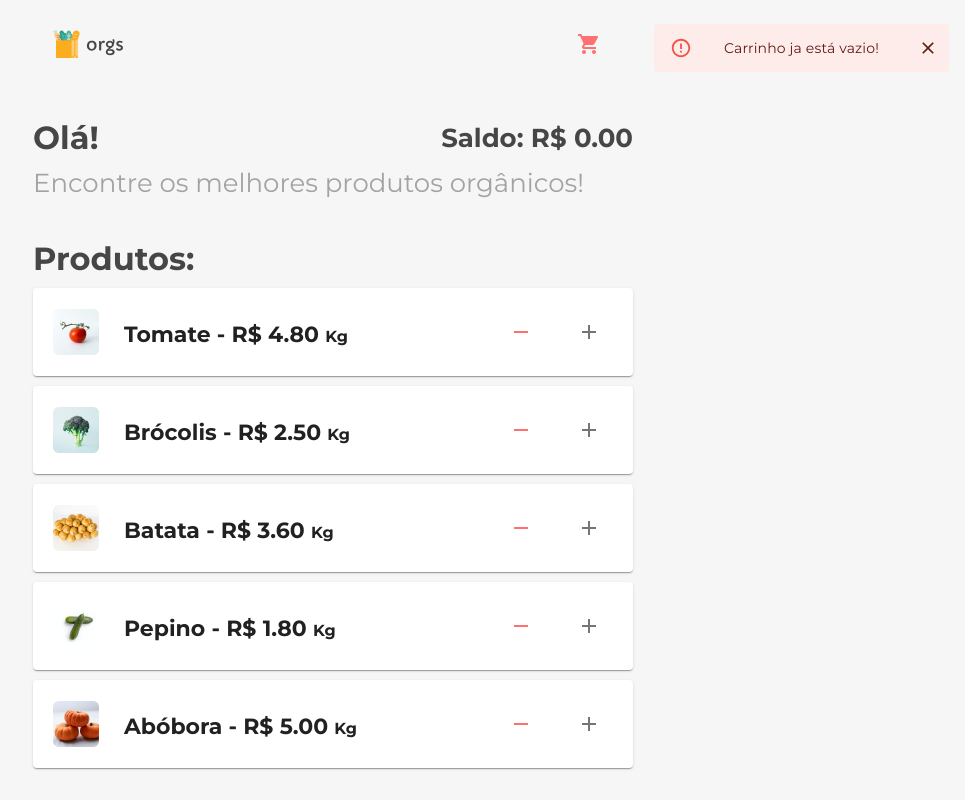
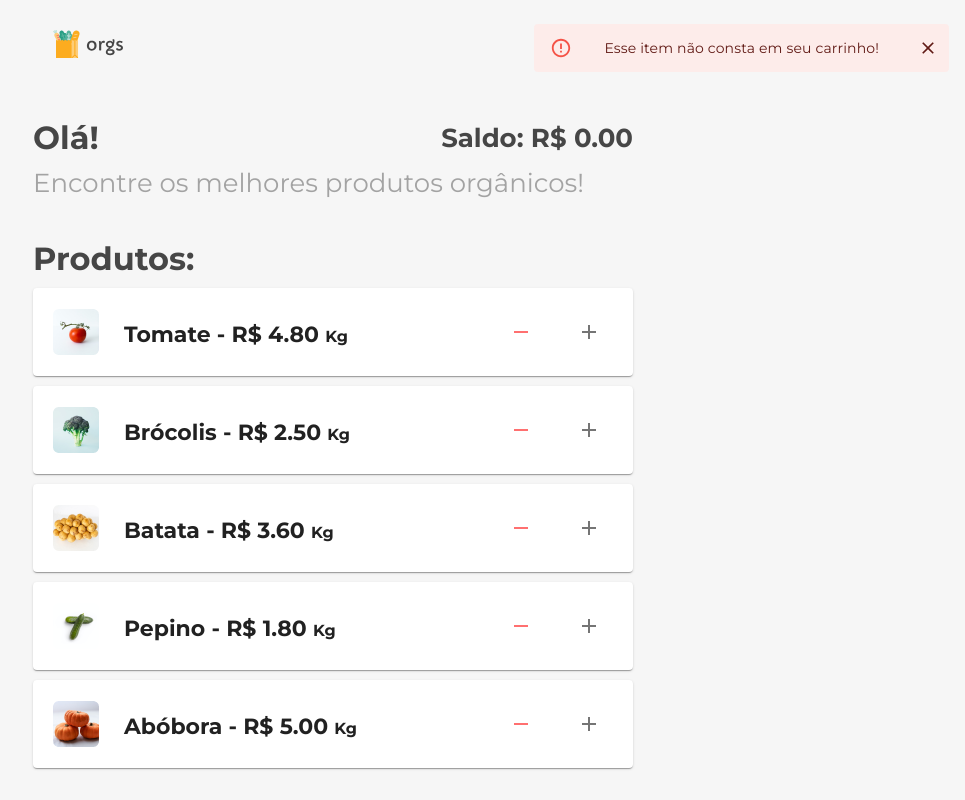
Before and after one commit to nadersirio/Ecommerce-React-ContextAPI, a React (Create React App) app: page /feira in a window 1280 px wide. Both pictures are taken after a click on the button 828 px from the left and 332 px from the top of the page. Shown: the whole page, without its empty margins (307-1272 px from the left). Built offline with nearby package versions, Linux system fonts and the light colour scheme.

Commit message:
refactor: create the snackbar in component folder and export

```diff
--- a/src/components/Produto/index.js
+++ b/src/components/Produto/index.js
@@ -1,9 +1,9 @@
 import { Container } from './styles';
 import { memo, useState } from 'react';
-import { IconButton, Snackbar } from '@material-ui/core';
+import { IconButton } from '@material-ui/core';
 import AddIcon from '@material-ui/icons/Add';
 import RemoveIcon from '@material-ui/icons/Remove';
-import MuiAlert from '@material-ui/lab/Alert';
+import { Snackbar } from 'components/snackbar-render';
 import { TiraDoCarrinho, AdicionaAoCarrinho } from '../FuncoesSecundarias';
 
 
@@ -11,11 +11,13 @@ const Produto = (props) => {
   const [openSnackbar, setOpenSnackbar] = useState(false);
 
   const handleRemoveItemCart = () => {
-    if (!props.carrinho.length) {
+    const itemOnCart = props.carrinho.filter(item => item.nome === props.nome);
+    if (!props.carrinho.length || itemOnCart) {
       return setOpenSnackbar(true);
     }
     TiraDoCarrinho(props)
   }
+
   return (
     <Container>
       <div>
@@ -37,23 +39,7 @@ const Produto = (props) => {
           <AddIcon />
         </IconButton>
       </div>
-      <Snackbar
-        anchorOrigin={
-          {
-            vertical: 'top',
-            horizontal: 'right'
-          }
-        }
-        open={openSnackbar}
-        onClose={() => setOpenSnackbar(false)}
-      >
-      <MuiAlert
-        onClose={() => setOpenSnackbar(false)}
-        severity="error"
-      >
-        Carrinho ja está vazio!
-      </MuiAlert>
-      </Snackbar>
+      <Snackbar severity="error" msg="Esse item não consta em seu carrinho!" openSnackbar={openSnackbar} setOpenSnackbar={setOpenSnackbar} />
     </Container>
   )
 }
--- /dev/null
+++ b/src/components/snackbar-render/index.js
@@ -0,0 +1,24 @@
+import MuiAlert from '@material-ui/lab/Alert';
+import { Snackbar as Snack } from '@material-ui/core';
+
+export const Snackbar = ({ severity, msg, openSnackbar, setOpenSnackbar }) => {
+  return (
+    <Snack
+      anchorOrigin={
+        {
+          vertical: 'top',
+          horizontal: 'right'
+        }
+      }
+      open={openSnackbar}
+      onClose={() => setOpenSnackbar(false)}
+    >
+      <MuiAlert
+        onClose={() => setOpenSnackbar(false)}
+        severity={severity}
+      >
+        {msg}
+      </MuiAlert>
+    </Snack>
+  )
+}
--- a/src/pages/Carrinho/index.js
+++ b/src/pages/Carrinho/index.js
@@ -1,11 +1,10 @@
-import { Button, Snackbar, InputLabel } from '@material-ui/core';
-import MuiAlert from '@material-ui/lab/Alert';
-import { useState } from 'react';
+import { Button, InputLabel } from '@material-ui/core';
 import { Container, Voltar, TotalContainer, PagamentoContainer} from './styles';
 import { UsuarioContext } from 'common/context/Usuario';
-import { useContext } from 'react';
+import { useContext, useState } from 'react';
 import { useNavigate } from 'react-router-dom';
-import { CalculaValorCarrinho } from '../../components/FuncoesSecundarias';
+import { CalculaValorCarrinho } from 'components/FuncoesSecundarias';
+import { Snackbar } from 'components/snackbar-render'
 
 export const Carrinho = () => {
   const [openSnackbar, setOpenSnackbar] = useState(false);
@@ -39,33 +38,16 @@ export const Carrinho = () => {
         </TotalContainer>
       <Button
         onClick={() => {
-          setOpenSnackbar(true);
+          setOpenSnackbar(true)
           setSaldo(saldoFinal);
           setCarrinho([]);
-          navigate('/feira');
         }}
         color="primary"
         variant="contained"
       >
         Comprar
       </Button>
-        <Snackbar
-          anchorOrigin={
-            {
-              vertical: 'top',
-              horizontal: 'right'
-            }
-          }
-          open={openSnackbar}
-          onClose={() => setOpenSnackbar(false)}
-        >
-          <MuiAlert
-            onClose={() => setOpenSnackbar(false)}
-            severity="success"
-          >
-            Compra feita com sucesso!
-          </MuiAlert>
-        </Snackbar>
+      <Snackbar severity="success" msg="Compra feita com sucesso!" openSnackbar={openSnackbar} setOpenSnackbar={setOpenSnackbar} />
     </Container>
   )
 }
```
